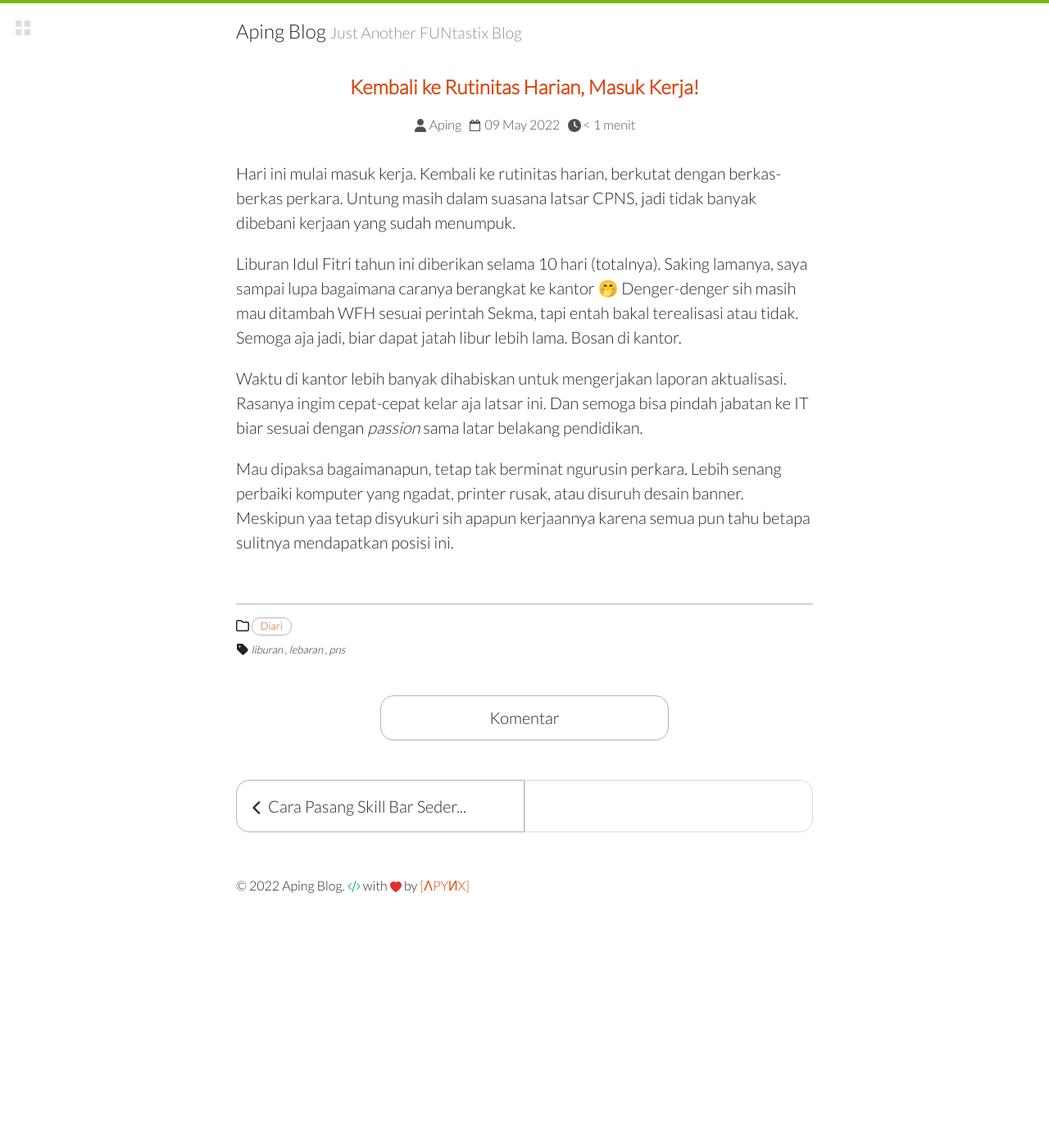
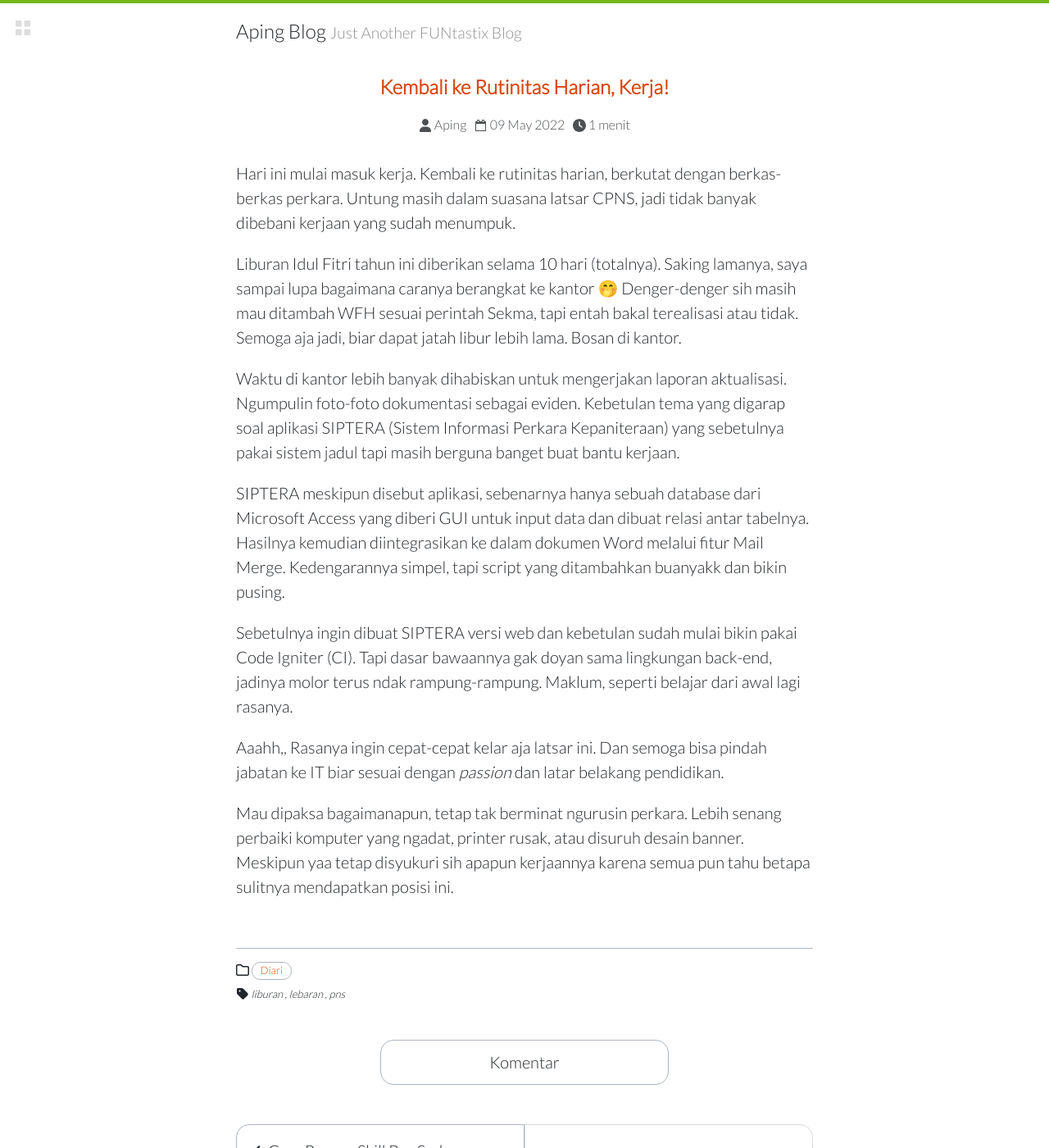
Before and after one commit to apynx/apynx.github.io, a Jekyll site: the page built from _posts/2022-05-09-kembali-masuk-kerja.md, in a window 1280 px wide and 1400 px high. Shown: the whole window at 82% size. Built offline with Jekyll 4.4.1, drawn with Linux system fonts in a browser that asks for light colours.

Commit message:
update 2022-05-09-kembali-masuk-kerja.md

```diff
--- a/_posts/2022-05-09-kembali-masuk-kerja.md
+++ b/_posts/2022-05-09-kembali-masuk-kerja.md
@@ -1,6 +1,6 @@
 ---
 layout      : post
-title       : Kembali ke Rutinitas Harian, Masuk Kerja!
+title       : Kembali ke Rutinitas Harian, Kerja!
 author      : Aping
 date        : 2022-05-09 15:02:00 +0700
 categories  : [Diari]
@@ -11,6 +11,12 @@ Hari ini mulai masuk kerja. Kembali ke rutinitas harian, berkutat dengan berkas-
 
 Liburan Idul Fitri tahun ini diberikan selama 10 hari (totalnya). Saking lamanya, saya sampai lupa bagaimana caranya berangkat ke kantor 🤭 Denger-denger sih masih mau ditambah WFH sesuai perintah Sekma, tapi entah bakal terealisasi atau tidak. Semoga aja jadi, biar dapat jatah libur lebih lama. Bosan di kantor.
 
-Waktu di kantor lebih banyak dihabiskan untuk mengerjakan laporan aktualisasi. Rasanya ingim cepat-cepat kelar aja latsar ini. Dan semoga bisa pindah jabatan ke IT biar sesuai dengan *passion* sama latar belakang pendidikan.
+Waktu di kantor lebih banyak dihabiskan untuk mengerjakan laporan aktualisasi. Ngumpulin foto-foto dokumentasi sebagai eviden. Kebetulan tema yang digarap soal aplikasi SIPTERA (Sistem Informasi Perkara Kepaniteraan) yang sebetulnya pakai sistem jadul tapi masih berguna banget buat bantu kerjaan.
+
+SIPTERA meskipun disebut aplikasi, sebenarnya hanya sebuah database dari Microsoft Access yang diberi GUI untuk input data dan dibuat relasi antar tabelnya. Hasilnya kemudian diintegrasikan ke dalam dokumen Word melalui fitur Mail Merge. Kedengarannya simpel, tapi script yang ditambahkan buanyakk dan bikin pusing.
+
+Sebetulnya ingin dibuat SIPTERA versi web dan kebetulan sudah mulai bikin pakai Code Igniter (CI). Tapi dasar bawaannya gak doyan sama lingkungan back-end, jadinya molor terus ndak rampung-rampung. Maklum, seperti belajar dari awal lagi rasanya.
+
+Aaahh,, Rasanya ingin cepat-cepat kelar aja latsar ini. Dan semoga bisa pindah jabatan ke IT biar sesuai dengan *passion* dan latar belakang pendidikan.
 
 Mau dipaksa bagaimanapun, tetap tak berminat ngurusin perkara. Lebih senang perbaiki komputer yang ngadat, printer rusak, atau disuruh desain banner. Meskipun yaa tetap disyukuri sih apapun kerjaannya karena semua pun tahu betapa sulitnya mendapatkan posisi ini.
```
